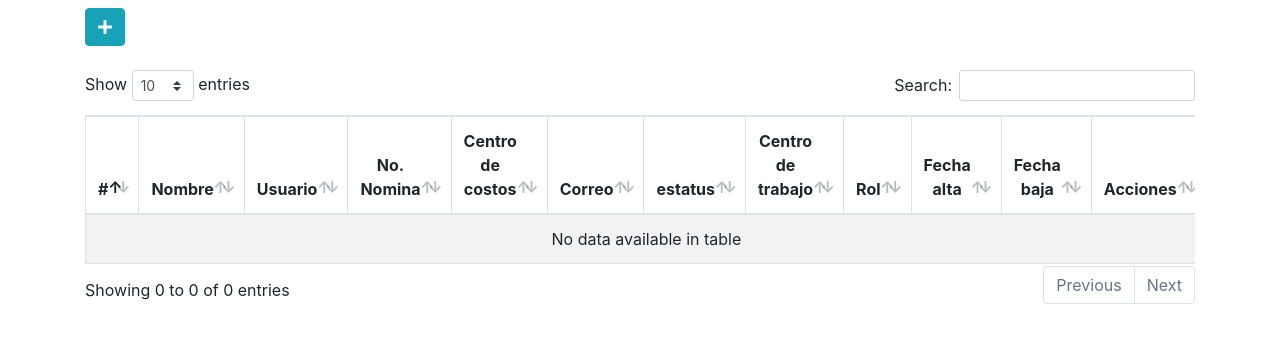
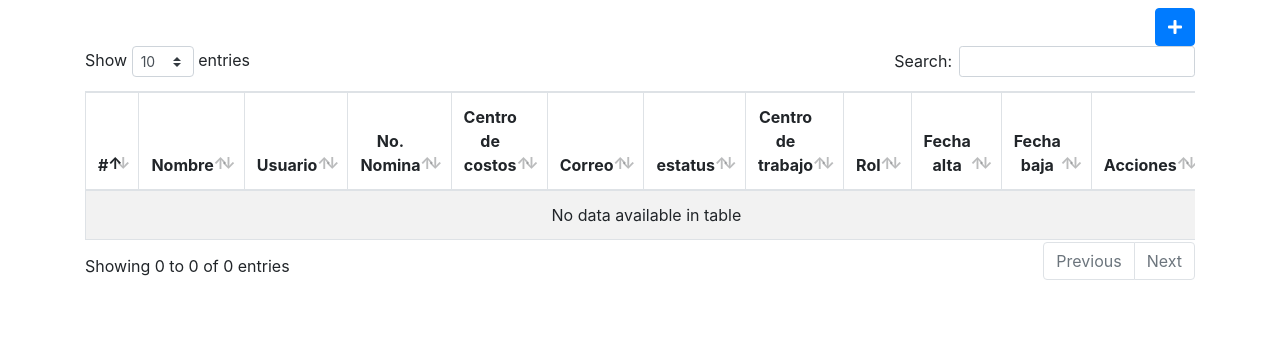
Before and after one commit to hxhdevs/datatables-plus, a PHP site: page / in a window 1280 px wide. Shown: the top 343 px of the page. Run offline with PHP 8.4, Linux system fonts and the light colour scheme; data that the repository does not hold is empty.

Commit message:
Poniendo el boton de agregar sobre la barra de busqueda de la tabla

```diff
--- a/index.php
+++ b/index.php
@@ -23,25 +23,18 @@
   </head>
 
   <body>
-     <header>
-     <h3 class='text-center'></h3>
-     </header>
-
-    <div class="container">
-        <div class="row">
-            <div class="col-lg-12">
-
-            <button id="btnNuevo" type="button" class="btn btn-info" data-toggle="modal">
-    <i class="fas fa-plus"></i>
-</button>
-
-            </div>
-        </div>
-    </div>
-    <br>
-
+    <header>
+        <h3 class='text-center'></h3>
+    </header>
     <div class="container caja">
         <div class="row">
+            <!-- Colocando botn de agregar a la derecha -->
+            <div class="col-lg-12 d-flex justify-content-end">
+                <button id="btnNuevo" type="button" class="btn btn-primary" data-toggle="modal">
+                    <i class="fas fa-plus"></i>
+                </button>
+            </div>
+            <!-- Fin del boton -->
             <div class="col-lg-12">
             <div class="table-responsive">
                 <table id="tablaUsuarios" class="table table-striped table-bordered table-condensed" style="width:100%" >
```
